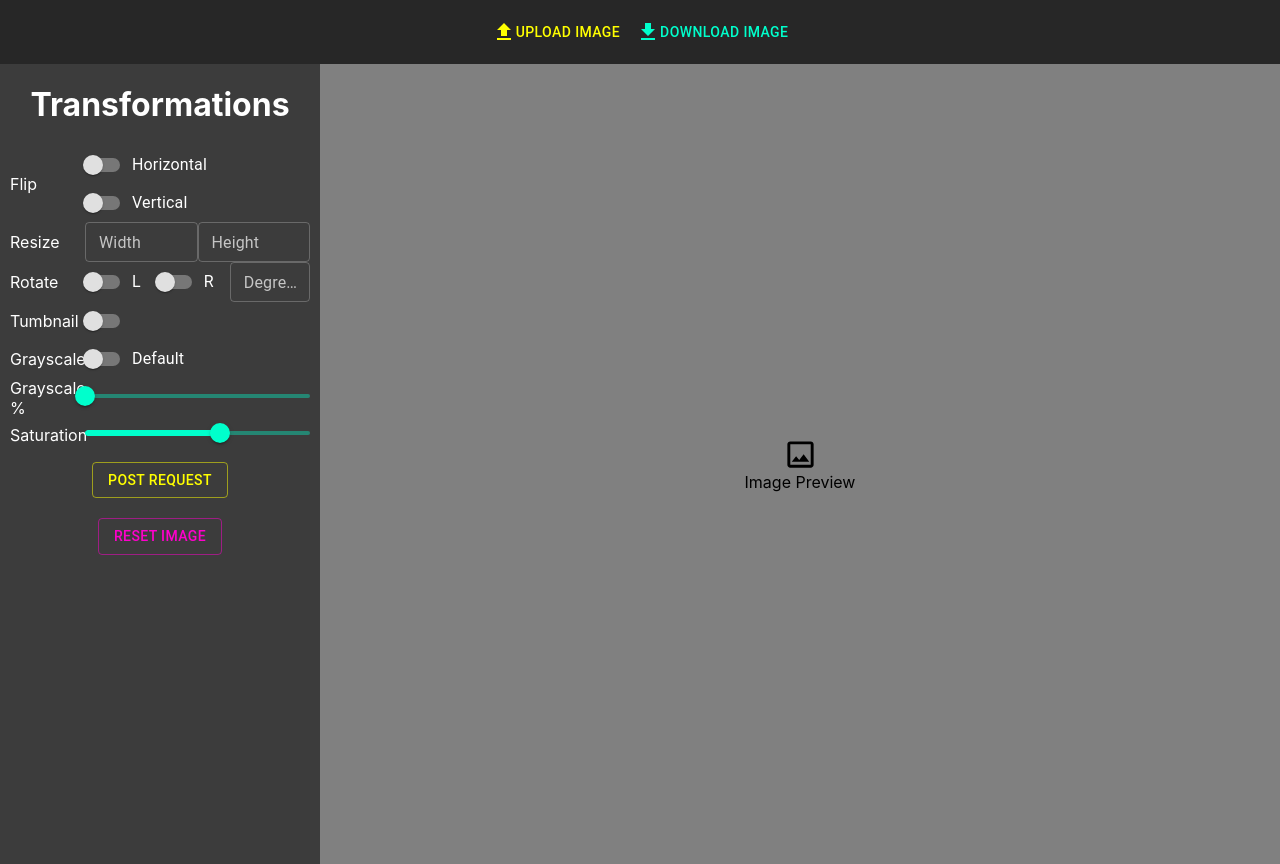
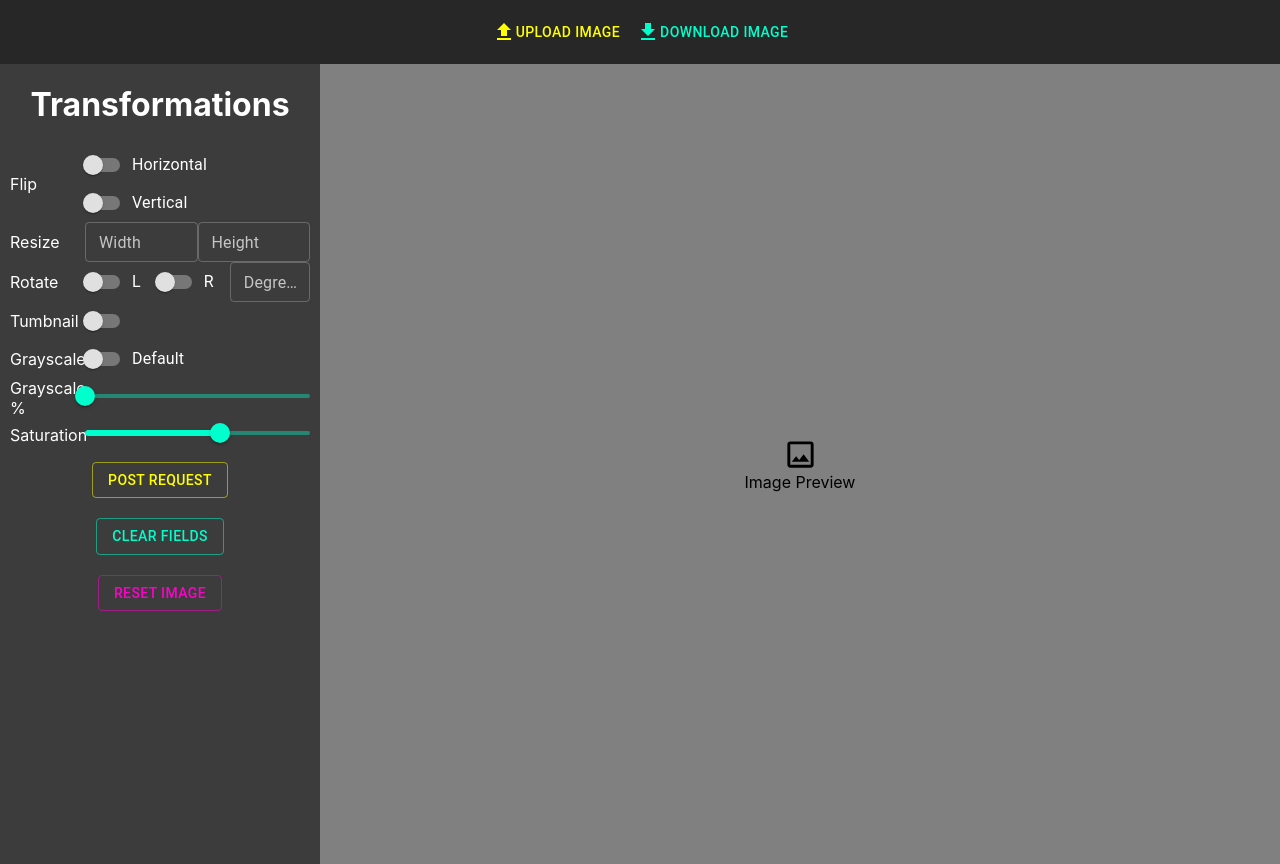
Before and after one commit to thoresonjd/image-processor-api, a React (Create React App) app in the folder client-ui/: page / in a window 1280 px wide. Built offline with nearby package versions, Linux system fonts and the light colour scheme.

Commit message:
Clear fields reintroduced

```diff
--- a/client-ui/src/components/TransformImage.tsx
+++ b/client-ui/src/components/TransformImage.tsx
@@ -104,18 +104,18 @@ const TransformImage: React.FC<Props> = ({image, origImage, setImage}) => {
 
   /*** Clear input fields ***/
 
-  // const clearInputFields = () => {
-  //   setFlipHorizontal(false)
-  //   setFlipVertical(false)
-  //   setResize([])
-  //   setRotate(0)
-  //   setRotateLeft(false)
-  //   setRotateRight(false)
-  //   setThumbnail(false)
-  //   setGrayscale(false)
-  //   setGrayscalePercentage(0)
-  //   setSaturation(1)
-  // }
+  const clearInputFields = () => {
+    setFlipHorizontal(false)
+    setFlipVertical(false)
+    setResize([])
+    setRotate(0)
+    setRotateLeft(false)
+    setRotateRight(false)
+    setThumbnail(false)
+    setGrayscale(false)
+    setGrayscalePercentage(0)
+    setSaturation(1)
+  }
 
   /*** Render ***/
 
@@ -150,12 +150,12 @@ const TransformImage: React.FC<Props> = ({image, origImage, setImage}) => {
         </Button>
       </Box>
       <br />
-      {/* <Box sx={{display: 'flex', justifyContent: 'center'}}>
+      <Box sx={{display: 'flex', justifyContent: 'center'}}>
         <Button color='secondary' variant='outlined' onClick={() => clearInputFields() }>
           Clear Fields
         </Button>
       </Box>
-      <br /> */}
+      <br />
       <Box sx={{display: 'flex', justifyContent: 'center'}}>
         <Button color='error' variant='outlined' onClick={() => resetImage()}>
           Reset Image
```
